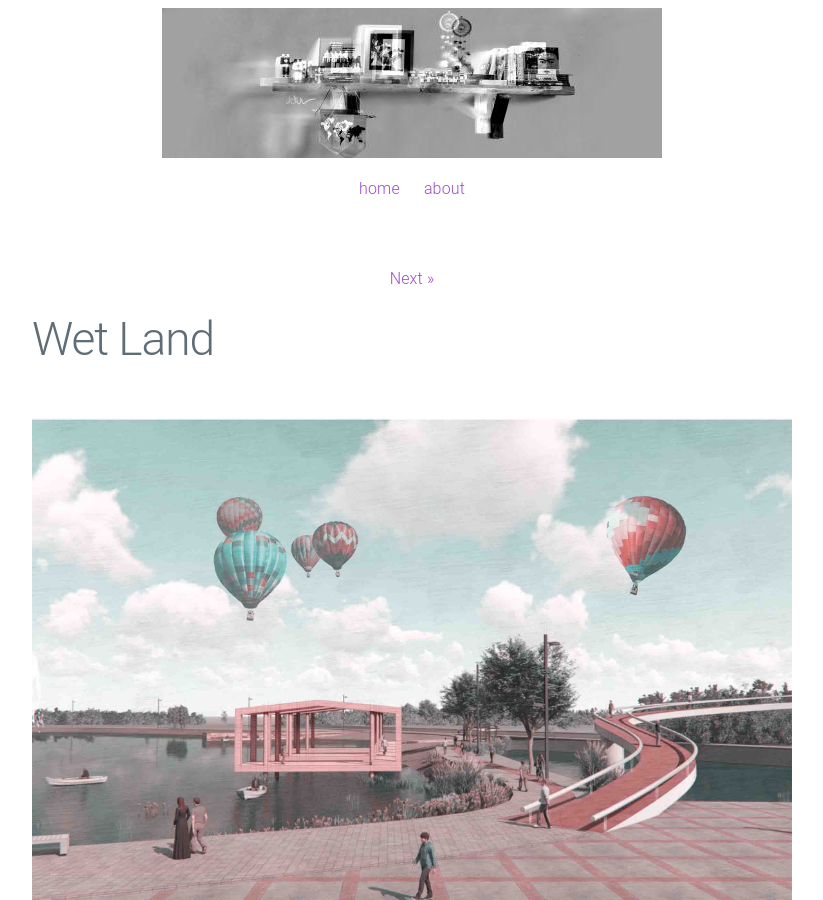
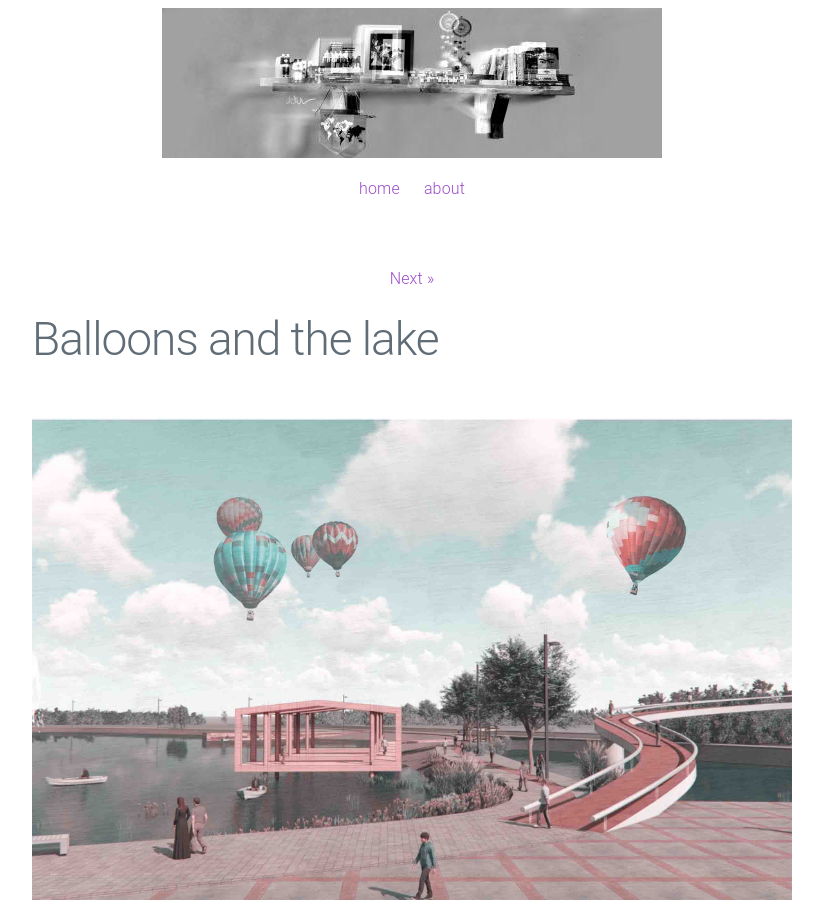
Before and after one commit to dellastudio/dellastudio.github.io, a Jekyll site: the page built from _posts/2021-07-01-balloons.markdown, in a window 1280 px wide and 900 px high. Shown: the whole window, without its empty margins (228-1051 px from the left). Built offline with Jekyll 4.4.1, drawn with Linux system fonts in a browser that asks for light colours.

```diff
--- a/_posts/2021-07-01-wetland.markdown
+++ b/_posts/2021-07-01-balloons.markdown
@@ -1,6 +1,6 @@
 ---
 layout: post
-title:  "Wet Land"
+title:  "Balloons and the lake"
 date:   2021-07-01
 preview: assets/wet-land/0_first_page.jpg
 ---
```
